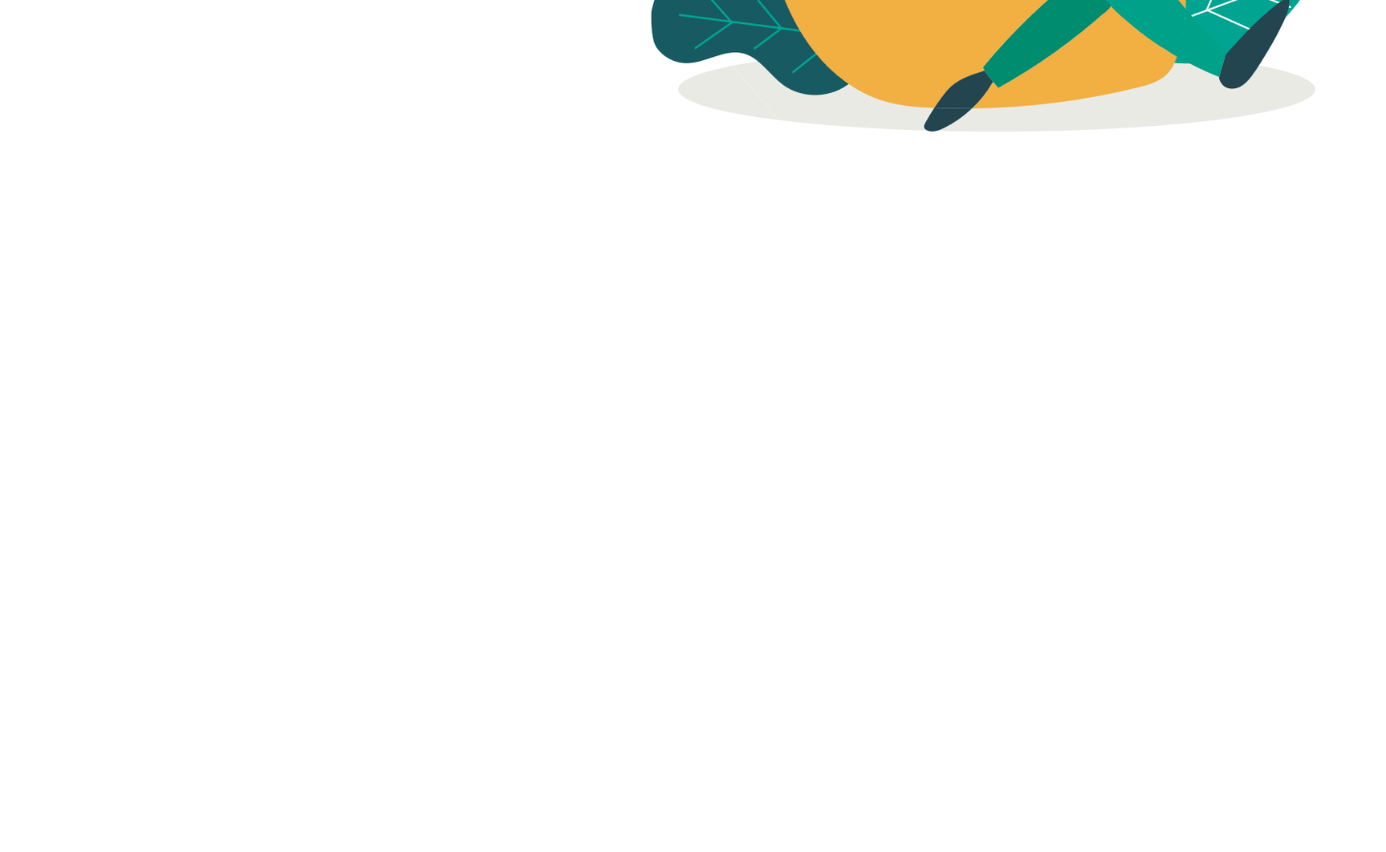
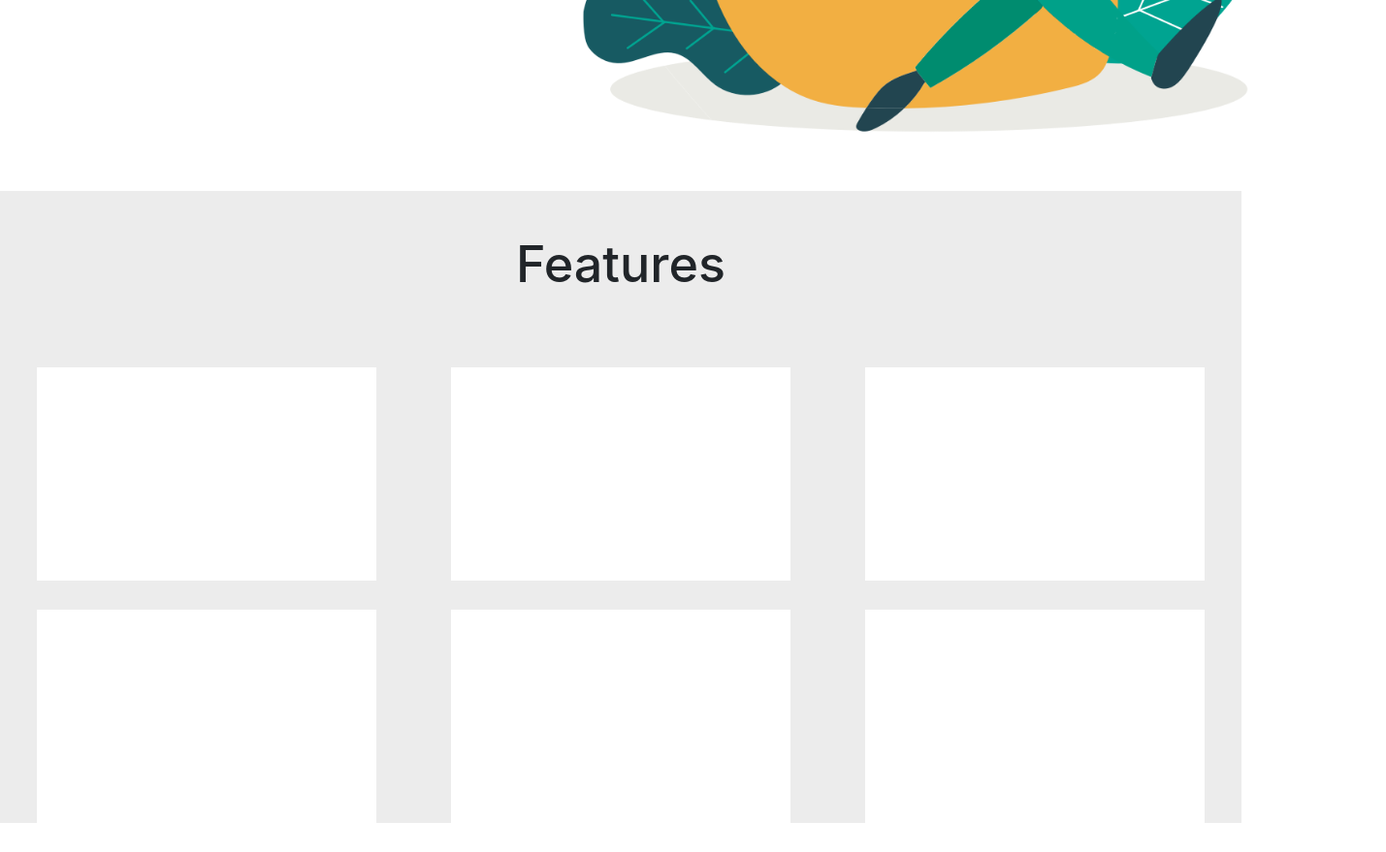
Before and after one commit to StormNotes/practicas, a plain HTML site: page index.html in a window 1280 px wide. Shown: the part 577-1456 px from the top of the page at 97% size, 1429 px wide, since content can reach past the window. Before the commit the page ends 800 px from the top, so only its background shows below. Drawn offline with nearby package versions, Linux system fonts and the light colour scheme.

Commit message:
work with emmanuel 1259

```diff
--- a/index.html
+++ b/index.html
@@ -41,6 +41,36 @@
 			</div>
 		</div>
 	</div>
+
+	<section class="features">
+		<h2>Features</h2>
+
+
+		<div class="box">
+			<div class="box-content">
+
+			</div>
+			<div class="box-content">
+
+			</div>
+			<div class="box-content">
+
+			</div>
+		</div>
+
+		<div class="box">
+				<div class="box-content">
+
+				</div>
+				<div class="box-content">
+
+				</div>
+				<div class="box-content">
+
+				</div>
+		</div>
+
+	</section>
     <!-- Optional JavaScript -->
     <!-- jQuery first, then Popper.js, then Bootstrap JS -->
     <script src="https://code.jquery.com/jquery-3.3.1.slim.min.js" integrity="sha384-q8i/X+965DzO0rT7abK41JStQIAqVgRVzpbzo5smXKp4YfRvH+8abtTE1Pi6jizo" crossorigin="anonymous"></script>
--- a/main.css
+++ b/main.css
@@ -47,7 +47,7 @@ margin: 0;
 .img img{
     height: 530px;
     position: absolute;
-    left:670px
+    left:600px
 
 }
 
@@ -68,3 +68,30 @@ margin: 0;
     -moz-box-shadow: 3px 3px 25px -1px rgba(157,201,194,1);
     box-shadow: 3px 3px 25px -1px rgba(157,201,194,1);
 }
+
+section{
+    margin-top:200px;
+    background: #dfdfdf98;
+
+
+}
+
+.features h2{
+    font-size: 52px;
+    padding: 45px;
+    width: 100%;
+    text-align: center;
+}
+.box{
+    width: 100%;
+    margin: 30px auto !important;
+    display: flex;
+    align-content: space-between;
+}
+.box-content{
+
+    margin: 0 auto;
+    height:220px;
+    width:350px;
+    background: white;
+}
```
Lines whose indentation alone changed are shown as unchanged.
